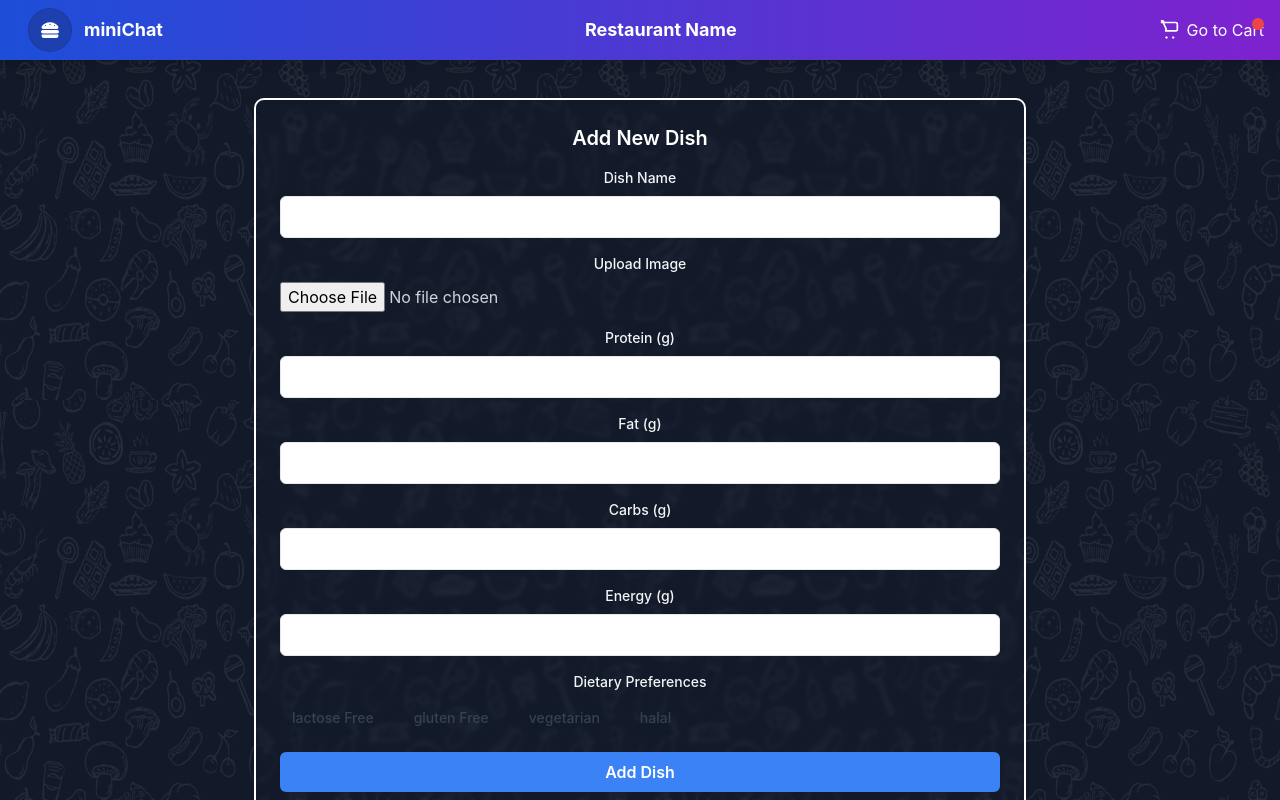
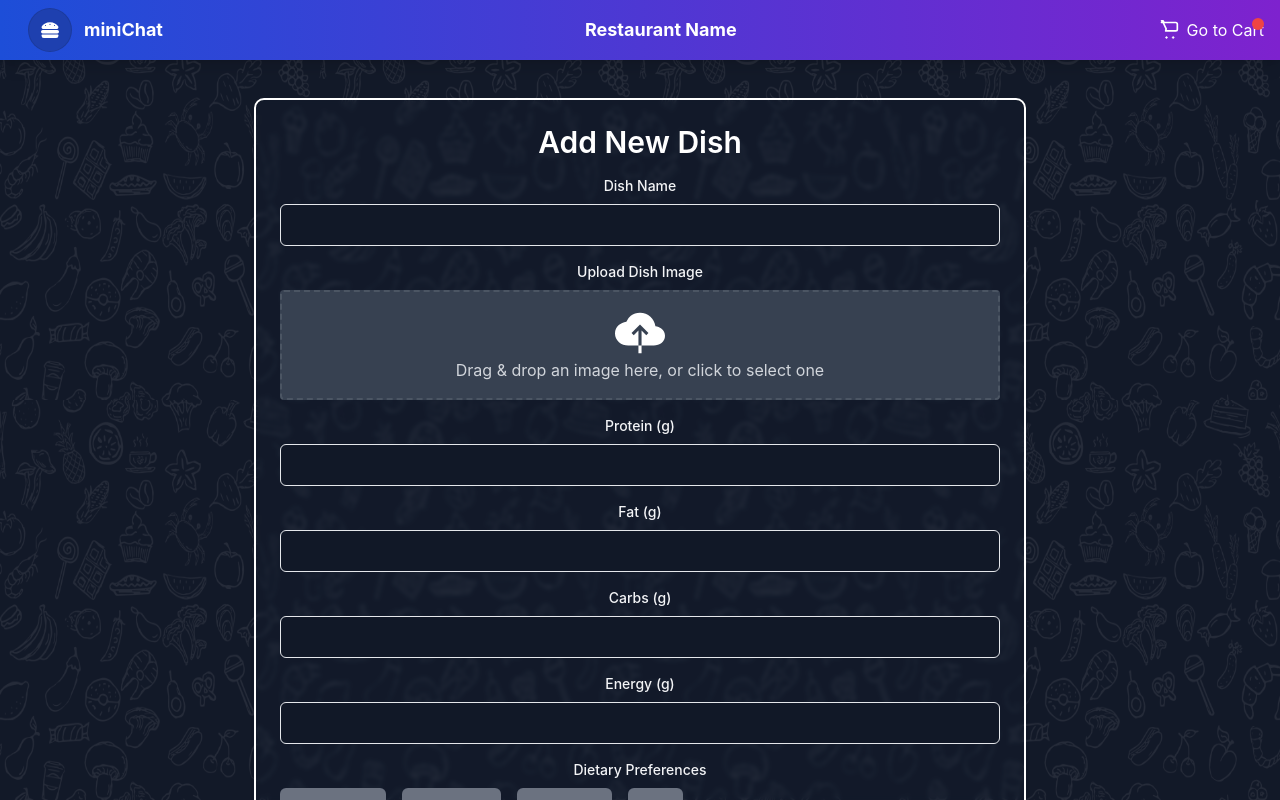
Before and after one commit to sujnankumar/miniProject-frontend, a React (Create React App) app: page /restaurant/adddish in a window 1280 px wide. Built offline with nearby package versions, Linux system fonts and the light colour scheme; no server answers.

Commit message:
Added dish form

```diff
--- a/package.json
+++ b/package.json
@@ -15,6 +15,7 @@
     "qrcode.react": "^4.1.0",
     "react": "^18.3.1",
     "react-dom": "^18.3.1",
+    "react-dropzone": "^14.3.5",
     "react-icons": "^5.3.0",
     "react-router-dom": "^6.27.0",
     "react-scripts": "5.0.1",
--- /dev/null
+++ b/src/components/RestaurantForms/AddDishForm.css
@@ -0,0 +1,8 @@
+#image::file-selector-button {
+    font-weight: bold;
+    color: dodgerblue;
+    padding: 0.5em;
+    border: thin solid grey;
+    border-radius: 3px;
+    margin: auto;
+  }
--- a/src/components/RestaurantForms/AddDishForm.js
+++ b/src/components/RestaurantForms/AddDishForm.js
@@ -1,6 +1,24 @@
 import React, { useState } from 'react';
+import { IoCloudUploadSharp } from "react-icons/io5";
+import { useDropzone } from 'react-dropzone';
+import './AddDishForm.css';
 
 const AddDishForm = () => {
+  const [imagePreview, setImagePreview] = useState(null);
+
+  const { getRootProps, getInputProps } = useDropzone({
+    accept: { 'image/*': [] },
+    maxFiles: 1,
+    multiple: false,
+    onDrop: (acceptedFiles) => {
+      const file = acceptedFiles[0];
+      if (file) {
+        const previewURL = URL.createObjectURL(file);
+        setImagePreview(previewURL);
+      }
+    }
+  });
+
   // State to store dish details
   const [dish, setDish] = useState({
     name: '',
@@ -38,6 +56,12 @@ const AddDishForm = () => {
 
   // Handle image file upload
   const handleImageUpload = (e) => {
+    const file = e.target.files[0];
+    if (file) {
+      const previewURL = URL.createObjectURL(file);
+      setImagePreview(previewURL);
+    }
+
     setDish((prevDish) => ({
       ...prevDish,
       image: e.target.files[0],
@@ -53,8 +77,8 @@ const AddDishForm = () => {
 
   return (
     <div className='w-full py-10'>
-    <form onSubmit={handleSubmit} className="bg-blue-950 bg-opacity-5 rounded-lg text-white shadow-md p-6 w-3/5 mx-auto outline outline-2 outline-white" style={{backdropFilter: 'blur(2px)'}}>
-      <h2 className="text-xl font-semibold mb-4">Add New Dish</h2>
+    <form onSubmit={handleSubmit} className="bg-blue-950 bg-opacity-5 rounded-lg text-white shadow-md p-6 w-4/5 lg:w-3/5 md:w-3/5 sm:4/5 xs:4/5 mx-auto outline outline-2 outline-white" style={{backdropFilter: 'blur(2px)'}}>
+      <h1 className="text-3xl font-semibold text-center mb-4">Add New Dish</h1>
 
       {/* Dish Name */}
       <div className="mb-4">
@@ -67,25 +91,35 @@ const AddDishForm = () => {
           name="name"
           value={dish.name}
           onChange={handleChange}
-          className="w-full px-3 py-2 border rounded-md focus:outline-none focus:ring focus:border-blue-300"
+          className="w-full px-3 py-2 bg-gray-900 border rounded-md focus:outline-none focus:ring focus:border-blue-300"
           required
         />
       </div>
 
       {/* Image Upload */}
       <div className="mb-4">
-        <label className="block text-gray-100 text-sm font-medium mb-2" htmlFor="image">
-          Upload Image
+      <label className="block text-gray-100 text-sm font-medium mb-2" htmlFor="name">
+          Upload Dish Image
         </label>
-        <input
-          type="file"
-          id="image"
-          name="image"
-          onChange={handleImageUpload}
-          className="w-full text-gray-300"
-          accept="image/*"
-        />
+        {/* Dropzone Area */}
+      <div {...getRootProps()} className="border-2 border-dashed border-gray-600 rounded p-4 cursor-pointer bg-gray-700 hover:bg-gray-600 transition-colors text-center mb-4">
+        <input {...getInputProps()} />
+        <IoCloudUploadSharp className='text-[50px] mx-auto'/>
+        <p className="text-gray-300">Drag & drop an image here, or click to select one</p>
+        {/* Image Preview */}
+        {imagePreview && (
+          <div className="flex justify-center mt-4">
+            <img
+              src={imagePreview}
+              alt="Preview"
+              className="w-50 h-40 object-cover rounded-md shadow-md border-2 border-gray-600"
+            />
+          </div>
+        )}
       </div>
+      </div>
+
+
 
       {/* Macronutrient Inputs */}
       {['protein', 'fat', 'carbs', 'energy'].map((field) => (
@@ -99,7 +133,7 @@ const AddDishForm = () => {
             name={field}
             value={dish[field]}
             onChange={handleChange}
-            className="w-full px-3 py-2 border rounded-md focus:outline-none focus:ring focus:border-blue-300"
+            className="w-full px-3 py-2 bg-gray-900 border rounded-md focus:outline-none focus:ring focus:border-blue-300"
             min="0"
             step="0.1"
           />
@@ -116,7 +150,7 @@ const AddDishForm = () => {
               type="button"
               onClick={() => togglePreference(preference)}
               className={`px-3 py-2 rounded-md font-medium text-sm transition-colors ${
-                preferences[preference] ? 'bg-blue-500 text-white' : 'bg-gray-   text-gray-700'
+                preferences[preference] ? 'bg-yellow-500 text-white' : 'bg-gray-500   text-gray-300'
               }`}
             >
               {preference.replace(/([A-Z])/g, ' $1')}
```
Also changed, not shown: 1 other file (tests, documents, lock files or other folders).
